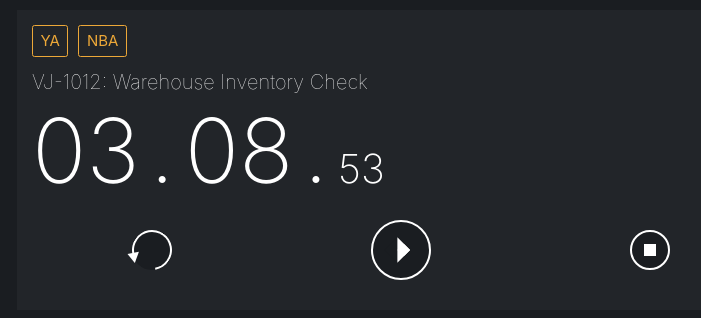
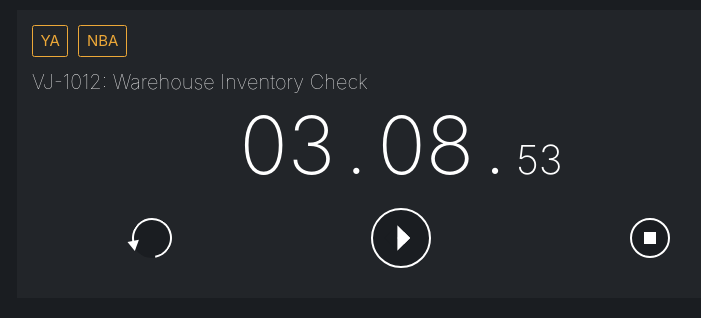
Before and after one commit to counterall/tracking-time, a React (Create React App) app: page / in a window 1280 px wide. Shown: the top 318 px of the page, without its empty margins (239-940 px from the left). Built offline with nearby package versions, Linux system fonts and the light colour scheme.

Commit message:
Style improvement for time display

```diff
--- a/src/style/modules/_active_task.scss
+++ b/src/style/modules/_active_task.scss
@@ -41,9 +41,10 @@
     display: flex;
     flex-flow: row nowrap;
     align-items: baseline;
-    font-size: 9.0rem;
+    font-size: 8.0rem;
     line-height: 1.2;
     font-weight: 200;
+    justify-content: center;
 
     &__s {
       font-size: 4rem;
```
